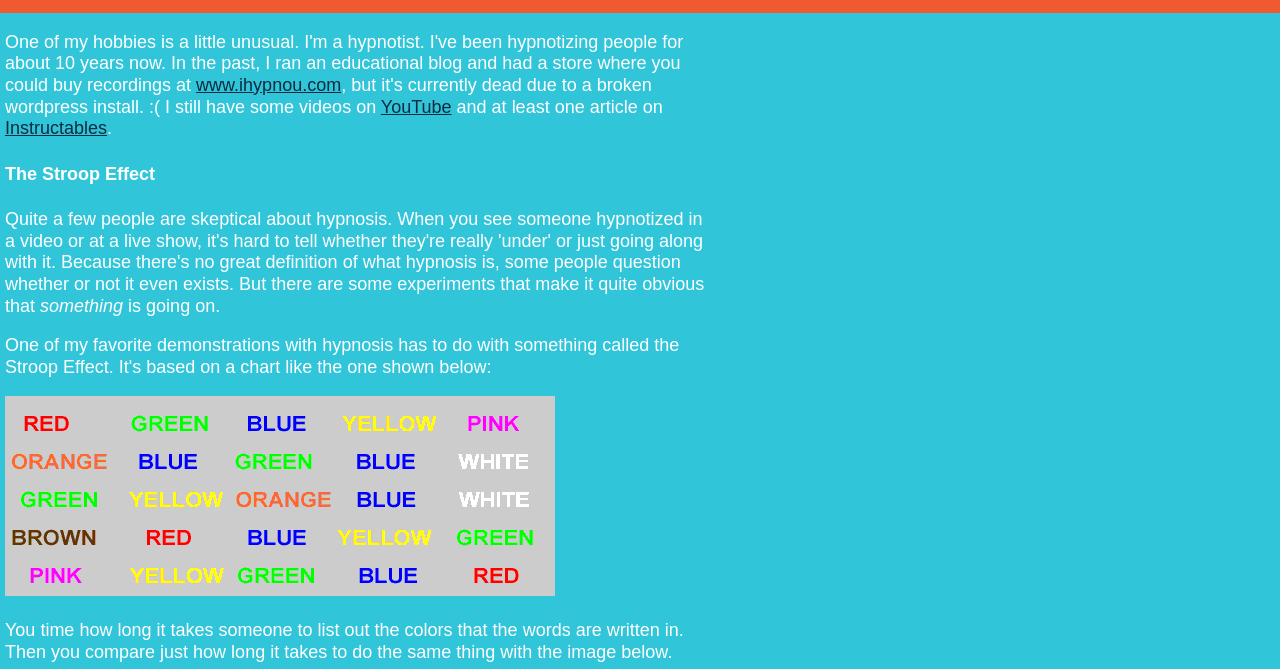
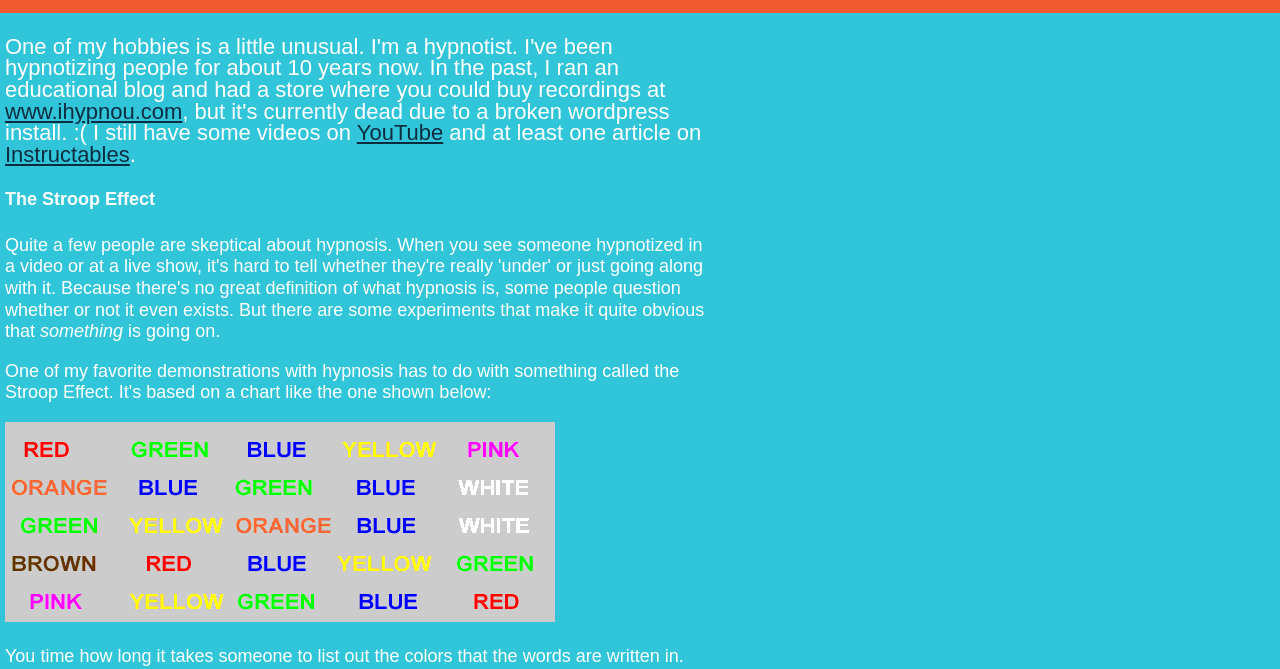
Before and after one commit to CueOminousMusic/html-me-something, a plain HTML site: page index.html in a window 1280 px wide. Shown: the part 57-726 px from the top of the page. Drawn offline with Linux system fonts and the light colour scheme.

Commit message:
Changed some things to match rubric.

```diff
--- a/index.html
+++ b/index.html
@@ -12,7 +12,7 @@
 
 </header>
 <main class="Content">
-<article>
+<article id="intro">
 <p>
 One of my hobbies is a little unusual. I'm a hypnotist. I've been hypnotizing
 people for about 10 years now. In the past, I ran an educational blog and
--- a/styles.css
+++ b/styles.css
@@ -73,6 +73,10 @@ article {
 	width: 700px;
 }
 
+#intro {
+	font-size: 22px;
+}
+
 .Content {
 	background: #31c5da;
 	padding-top: 1px;
```
